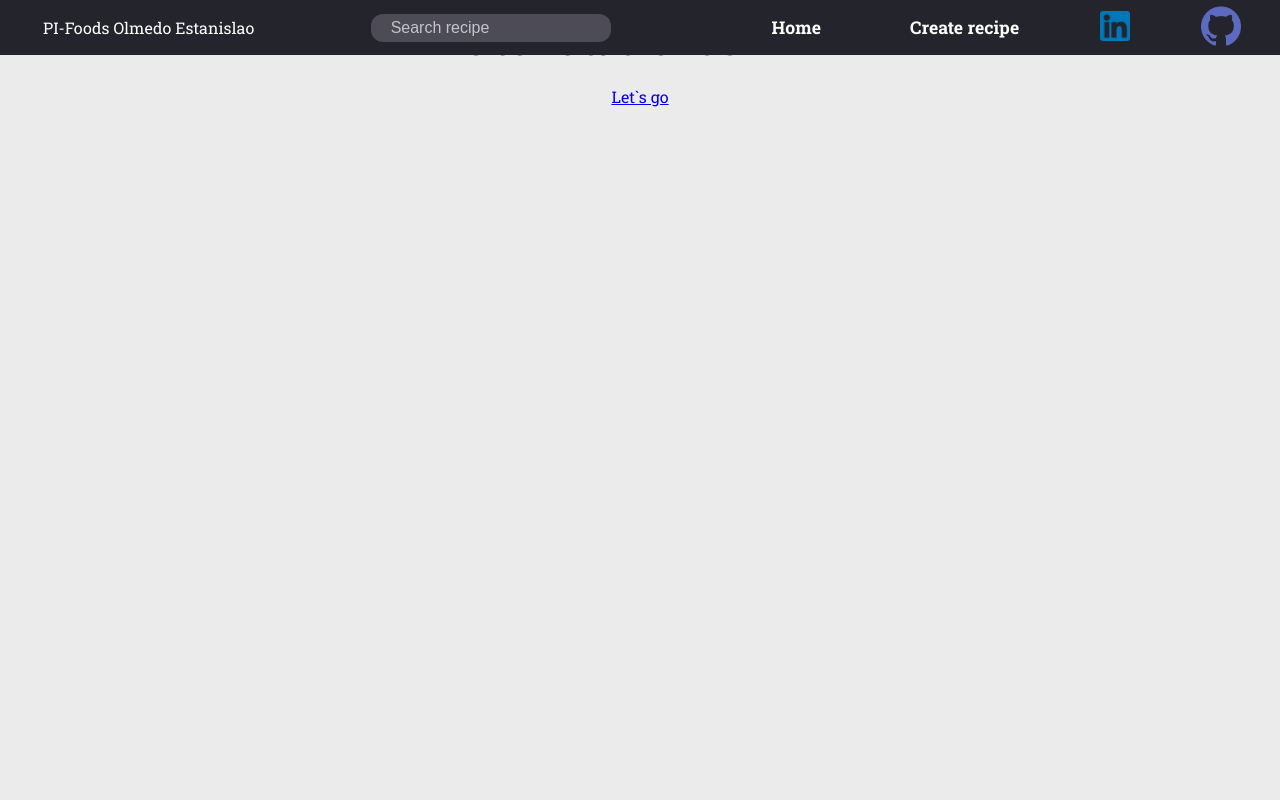
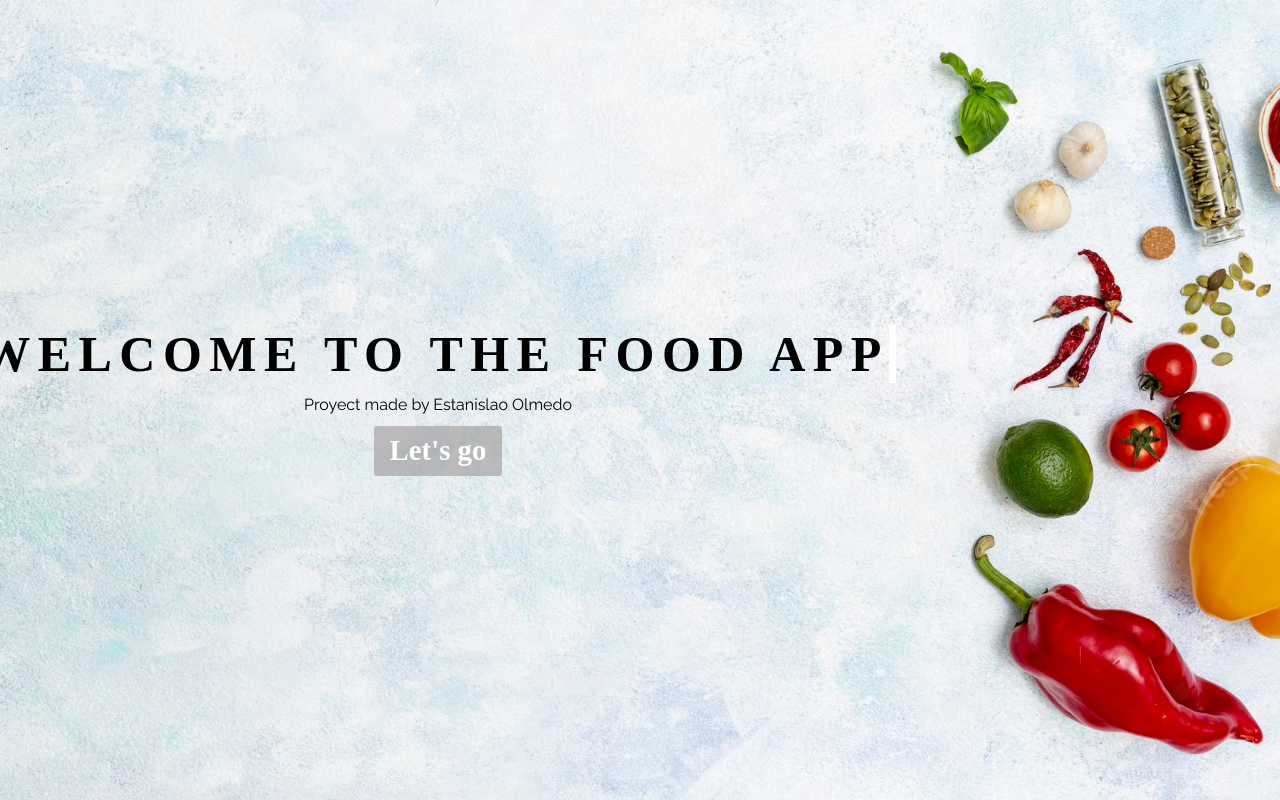
Before and after one commit to Estani02/PI-Food, a React (Create React App) app in the folder client/: page / in a window 1280 px wide. Built offline with nearby package versions, Linux system fonts and the light colour scheme.

Commit message:
css LandingPage

```diff
--- a/client/src/App.js
+++ b/client/src/App.js
@@ -1,4 +1,4 @@
-import { Route, Routes } from 'react-router-dom';
+import { Route, Routes, useLocation } from 'react-router-dom';
 import './App.css';
 import CreateRecipes from './containers/cretedRecipes/CreateRecipes';
 import DetailRecipe from './containers/detailRecipe/DetailRecipe';
@@ -6,10 +6,14 @@ import Home from './containers/home/Home';
 import LandingPage from './containers/landingPage/LandingPage';
 import Nav from './containers/nav/Nav';
 
+
 function App() {
+
+  const location = useLocation();
+  console.log(location.pathname);
   return (
     <div className="App">
-      <Nav />
+      {location.pathname === '/' ? undefined : <Nav />}
       <Routes>
         <Route path='/' element = { <LandingPage /> } />
         <Route path='/home' element = { <Home /> } />
--- a/client/src/components/searchBar/SearchBar.jsx
+++ b/client/src/components/searchBar/SearchBar.jsx
@@ -1,5 +1,5 @@
 import React, { useState } from 'react'
-import { useDispatch, useSelector } from 'react-redux';
+import { useDispatch } from 'react-redux';
 import { getAllRecipes, getSearchRecipes } from '../../redux/actions'
 import s from './SearchBar.module.css'
 
@@ -7,15 +7,14 @@ export default function SearchBar() {
 
     const [input, setInput] = useState('');
     const dispatch = useDispatch();
-    const recipes = useSelector(state => state.temporal)
+    // const recipes = useSelector(state => state.temporal)
 
     function handleChange(e) {
         setInput(e.target.value);
         if (input.trim().length <= 1) {           //cuadno el input esta vacio(trim elimina los espacios vacios)
             dispatch(getAllRecipes())
         } else {
-            dispatch(getSearchRecipes(input))   //cuando el input tien algo
-            console.log(recipes);
+            dispatch(getSearchRecipes(input))   //cuando el input tien alg
         }
     };
 
--- a/client/src/containers/cretedRecipes/CreateRecipes.jsx
+++ b/client/src/containers/cretedRecipes/CreateRecipes.jsx
@@ -25,6 +25,7 @@ export default function CreateRecipes() {
 
     useEffect(() => {
         dispatch(getDiets())
+        // console.log(input.diets);
     }, [dispatch])
 
     function handleSelect(e) {
--- a/client/src/containers/detailRecipe/DetailRecipe.jsx
+++ b/client/src/containers/detailRecipe/DetailRecipe.jsx
@@ -37,7 +37,7 @@ export default function DetailRecipe() {
         htmlWithoutLinks = removeLinks(recipe.summary);
     }
 
-    console.log(recipe);
+    // console.log(recipe);
 
     return (
         <div className={s.container}>
--- a/client/src/containers/home/Home.jsx
+++ b/client/src/containers/home/Home.jsx
@@ -17,6 +17,7 @@ export default function Home() {
     dispatch(getDiets())
   }, [dispatch])
 
+
   return (
     <div className={recipes.code ? s.containerError : s.containerHome}>
       <section className={recipes.code ? s.sectionError : s.section}>
--- a/client/src/containers/landingPage/LandingPage.jsx
+++ b/client/src/containers/landingPage/LandingPage.jsx
@@ -1,15 +1,18 @@
 import React from 'react'
 import { Link } from 'react-router-dom'
-//import s from "./LandingPage.module.css"
+import s from "./LandingPage.module.css"
 
 export default function LandingPage() {
   return (
-    <div>
-      <h1>Welcome to the FOOD WEB</h1>
-      <div>
-        <Link to='/home'>
-          <span>Let`s go</span>
-        </Link>
+    <div className={s.container}>
+      <div className={s.content}>
+        <div className={s.typewriter}>
+          <h1 className={s.title}>WELCOME TO THE FOOD APP </h1>
+          <div className={s.subtitle}>Proyect made by Estanislao Olmedo</div>
+          <Link className={s.textDe} to="/home">
+            <button className={s.btn}>Let's go</button>{" "}
+          </Link>
+        </div>
       </div>
     </div>
   )
--- a/client/src/containers/landingPage/LandingPage.module.css
+++ b/client/src/containers/landingPage/LandingPage.module.css
@@ -0,0 +1,110 @@
+.container{
+    height: 100vh;
+    background-image: url('../../utils/backgrounLanding.jpg');
+    overflow: hidden;
+    background-size: cover;
+    display: flex;
+    flex-direction: column;
+    justify-content: center;
+    align-items: flex-start;
+}
+
+
+  .content {
+    position: absolute;
+    width: 45%;
+    height: 35%;
+    display: flex;
+    flex-direction: column;
+    justify-content: center;
+    align-items: center;
+    color: #000000;
+    margin: 12px;
+    margin-left: 150px;
+  }
+
+  .btn {
+    background-color: #24242d;
+    display: inline-flex;
+    align-items: center;
+    align-content: center;
+    background-color: rgba(140, 131, 131, 0.5);
+    font-weight: 900;
+    font-size: 1.8em;
+    padding: 1rem;
+    box-sizing: border-box;
+    height: 50px;
+    margin: 12px;
+    font-family: 'Robot';
+    backdrop-filter: blur(1px);
+  }
+  .btn:hover {
+    cursor: pointer;
+    transform: translateY(-1px);
+    background-color: rgba(0, 0, 0, 0.708);
+  }
+
+  .textDe {
+    text-decoration: none;
+  }
+
+  .typewriter h1 {
+    font-size: 50px;
+    color: #000000;
+    font-family: 'Robot';
+    overflow: hidden; /* Ensures the content is not revealed until the animation */
+    border-right: 0.15em solid #000000; /* The typwriter cursor */
+    white-space: nowrap; /* Keeps the content on a single line */
+    margin: 0 auto; /* Gives that scrolling effect as the typing happens */
+    letter-spacing: 0.15em; /* Adjust as needed */
+    animation: typing 5s steps(30, end), blink-caret 0.5s step-end infinite;
+    margin: 12px;
+  }
+
+  .subtitle{
+    font-family: "Raleway";
+  }
+
+  /* The typing effect */
+  @keyframes typing {
+    from {
+      width: 0;
+    }
+    to {
+      width: 100%;
+    }
+  }
+
+  /* The typewriter cursor effect */
+  @keyframes blink-caret {
+    from,
+    to {
+      border-color: transparent;
+    }
+    50% {
+      border-color: white;
+    }
+  }
+  @media (max-width: 800px) {
+    .typewriter h1 {
+      font-size: 35px; /* Tamaño de fuente más pequeño */
+    }
+  }
+
+  @media (max-width: 700px) {
+    .typewriter h1 {
+      font-size: 30px; /* Tamaño de fuente más pequeño */
+    }
+  }
+
+  @media (max-width: 600px) {
+    .typewriter h1 {
+      font-size: 23px; /* Tamaño de fuente más pequeño */
+    }
+  }
+
+  @media (max-width: 400px) {
+    .typewriter h1 {
+      font-size: 20px; /* Tamaño de fuente más pequeño */
+    }
+  }
--- a/client/src/containers/nav/Nav.jsx
+++ b/client/src/containers/nav/Nav.jsx
@@ -14,8 +14,8 @@ export default function Nav() {
                 <div>
                     <li><NavLink to='/home' className={s.link}>Home</NavLink></li>
                     <li><NavLink to='/create' className={s.link}>Create recipe</NavLink></li>
-                    <li><NavLink to='https://ar.linkedin.com/in/estanislao-olmedo-208510247?original_referer=https%3A%2F%2Fwww.google.com%2F'><img src={linkedin} alt="Linkedink" height="30px" /></NavLink></li>
-                    <li><NavLink to='https://github.com/Estani02'><img src={git} alt="Git Hub" height="40px" /></NavLink></li>
+                    <li><NavLink to='https://ar.linkedin.com/in/estanislao-olmedo-208510247?original_referer=https%3A%2F%2Fwww.google.com%2F'><img src={linkedin} alt="Linkedink" className={s.iconLinkedin}/></NavLink></li>
+                    <li><NavLink to='https://github.com/Estani02'><img src={git} alt="Git Hub" className={s.iconGitHub}/></NavLink></li>
                 </div>
             </ul>
         </nav>
--- a/client/src/containers/nav/Nav.module.css
+++ b/client/src/containers/nav/Nav.module.css
@@ -49,3 +49,21 @@
 .link:hover{
     background-color: rgba(211, 219, 219, 0.079);
 }
+
+.iconGitHub{
+    height: 33px;
+    transition: all 0.4s cubic-bezier(0.175, 0.885, 0, 1);
+}
+
+.iconLinkedin{
+    height: 28px;
+    transition: all 0.4s cubic-bezier(0.175, 0.885, 0, 1);
+}
+
+.iconGitHub:hover{
+    transform: scale(1.1, 1.1);
+}
+
+.iconLinkedin:hover{
+    transform: scale(1.1, 1.1);
+}
```
Also changed, not shown: client/src/utils/backgrounLanding.jpg (added).
